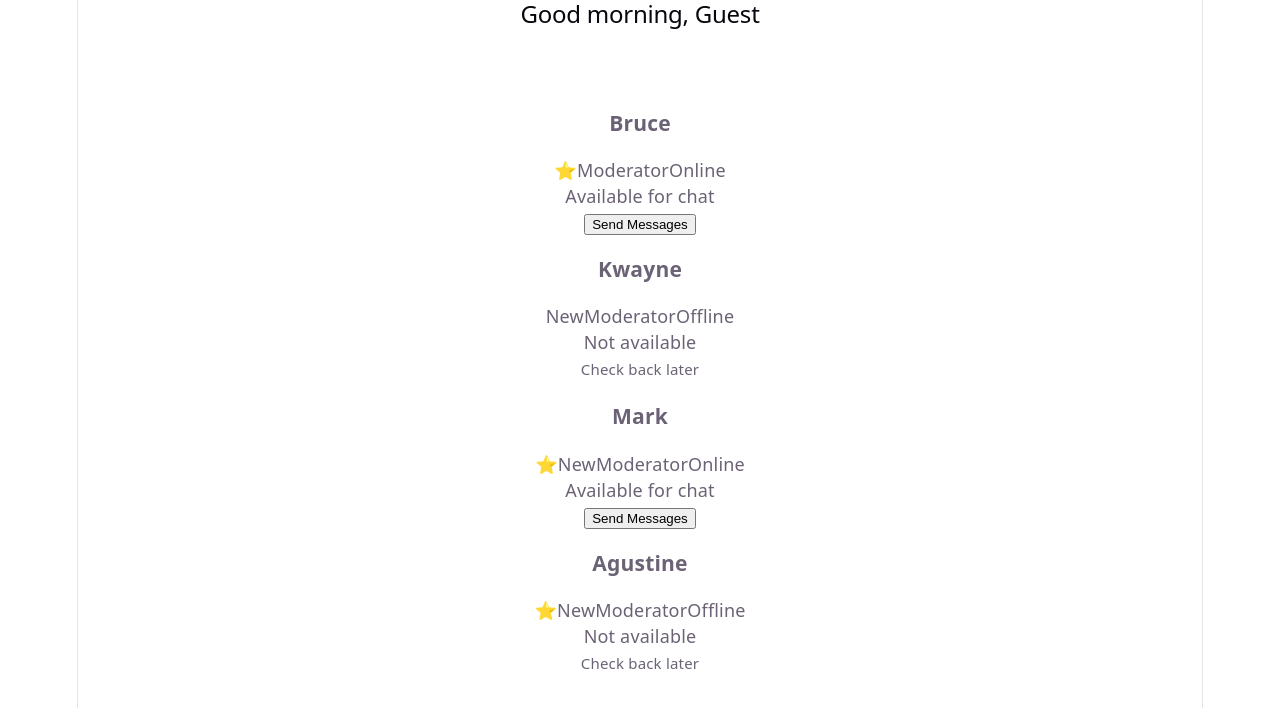
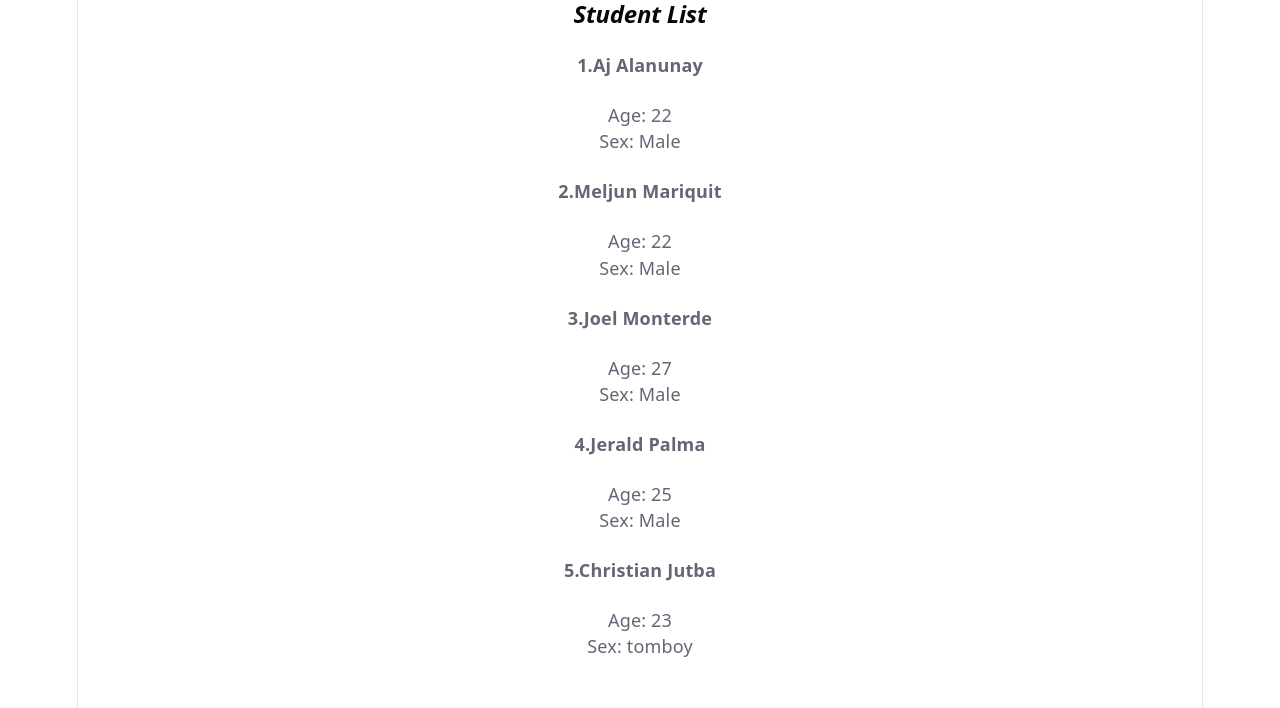
Before and after one commit to Alanunay/PracticeMaterials, a React (Vite) app: page / in a window 1280 px wide. Shown: the top 708 px of the page. Built offline with nearby package versions, Linux system fonts and the light colour scheme.

Commit message:
feat: add PersonalInfo, ProductList, and StudentList components. Using map() for array maaping and  update App component for new imports

```diff
--- a/src/App.jsx
+++ b/src/App.jsx
@@ -3,6 +3,8 @@
 // import viteLogo from './assets/vite.svg'
 // import heroImg from './assets/hero.png'
 import './App.css'
+import { PersonalInfo } from './components/other-components/PersonalInfo'
+import StudentList from './components/StudentList'
 //import { Hello } from './components/Hello.jsx'
 //import { CandidateProfile } from './components/CandidateProfile.jsx'
 //import { Testing } from './components/Testing.jsx'
@@ -12,10 +14,11 @@ import './App.css'
 //import MyPlace from './components/MyPlace.jsx'
 //import { Product } from './components/Product.jsx'
 //import {Welcome} from './components/Welcome.jsx'
-import { Greetings } from './components/Greetings.jsx'
+//import { Greetings } from './components/Greetings.jsx'
 //import { UserCard } from './components/UserCard.jsx'
 //import { CardWrapper } from './components/CardWrapper.jsx'
-import { UserDetails } from './components/other-components/UserDetails.jsx'
+//import { UserDetails } from './components/other-components/UserDetails.jsx'
+//import { ProductList } from './components/other-components/ProductList.jsx'
 
 function App() {
   // const [count, setCount] = useState(0)
@@ -23,7 +26,11 @@ function App() {
 
 
     <div>
-      <Greetings  message="Good morning"/>
+      {/* <Greetings  message="Good morning"/> */}
+      <StudentList/>
+
+      <PersonalInfo/>
+      {/* <ProductList/> */}
       {/* <Greetings name="Paul"/>
       <Greetings message="Thanks"/>
       <Greetings /> */}
@@ -31,11 +38,11 @@ function App() {
       <br/>
 
       <br/>
-      <UserDetails name="Bruce" isOnline={true}
+      {/* <UserDetails name="Bruce" isOnline={true}
       isPremium={true} isNew={false} role="Moderator"/>
       <UserDetails name="Kwayne" isOnline={false} isPremium={false} isNew={true} role="Moderator"/>
       <UserDetails name="Mark" isOnline={true} isPremium={true} isNew={true} role="Moderator"/>
-      <UserDetails name="Agustine" isOnline={false} hideOffline={true} isPremium={true} isNew={true} role="Moderator"/>
+      <UserDetails name="Agustine" isOnline={false} hideOffline={true} isPremium={true} isNew={true} role="Moderator"/> */}
       {/* <CardWrapper title="User Profile">
         <p>Bruce wayne</p>
         <p>batman@jl.com</p>
--- /dev/null
+++ b/src/components/StudentList.jsx
@@ -0,0 +1,14 @@
+
+export default function StudentList() {
+  return (
+    <div>
+      <h2>
+        <strong>
+            <i>
+                Student List
+            </i>
+        </strong>
+      </h2>
+    </div>
+  )
+}
--- /dev/null
+++ b/src/components/other-components/PersonalInfo.jsx
@@ -0,0 +1,56 @@
+
+export const PersonalInfo =() =>{
+
+    const persons =[{
+                        id: 1,
+                        name: "Aj",
+                        lastname: "Alanunay",
+                        age: 22,
+                        sex: "Male",
+                   },
+                   {
+                        id: 2,
+                        name: "Meljun",
+                        lastname: "Mariquit",
+                        age: 22,
+                        sex: "Male",
+                   },
+                   {
+                        id: 3,
+                        name: "Joel",
+                        lastname: "Monterde",
+                        age: 27,
+                        sex: "Male",
+                   },
+                   {
+                        id: 4,
+                        name: "Jerald",
+                        lastname: "Palma",
+                        age: 25,
+                        sex: "Male",
+                   },
+                   {
+                        id: 5,
+                        name: "Christian",
+                        lastname: "Jutba",
+                        age: 23,
+                        sex: "tomboy",
+                   }
+                  ]
+  return (
+    <div>
+      {
+        persons.map((person) =>{
+            return(
+                <div >
+                    <h4>{person.id + "."}{person.name + " " + person.lastname}
+                    </h4>
+                    <p>Age: {person.age}</p>
+                    <p>Sex: {person.sex}</p>
+                </div>
+            )
+        })
+      }
+    </div>
+  )
+}
--- /dev/null
+++ b/src/components/other-components/ProductList.jsx
@@ -0,0 +1,52 @@
+
+
+export const ProductList =() =>{
+    const products = [{
+                        id: 1,
+                        name: "Laptop",
+                        price: 999,
+                    },
+                    {
+                        id: 2,
+                        name: "Phone",
+                        price: 699,
+                    },
+                    {
+                        id: 3,
+                        name: "Tablet",
+                        price: 499,
+                    },]
+
+
+const productElements = products.filter((product)=>{return product.price > 500;}).map((stock) => {
+                    return(
+                        <div>
+                            <h3>{stock.id + "."}{" "}{stock.name}</h3>
+                            <p>Price: {stock.price}</p>
+                        </div>
+                    )
+                })
+  return (
+    <div>
+        <h2>Our Products</h2>
+            {productElements
+            }
+    </div>
+  );
+
+//   return (
+//     <div>
+//         <h2>Our Products</h2>
+//             {
+//                 products.map((stock) => {
+//                     return(
+//                         <div>
+//                             <h3>{stock.id + "."}{" "}{stock.name}</h3>
+//                             <p>Price: {stock.price}</p>
+//                         </div>
+//                     )
+//                 })
+//             }
+//     </div>
+//   );
+};
```
